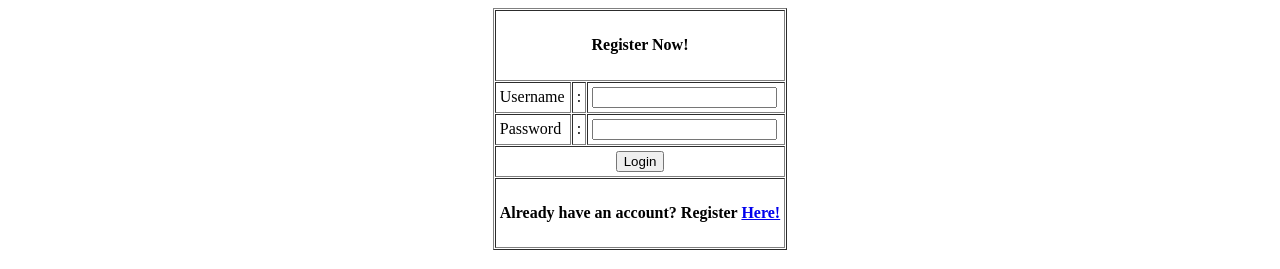
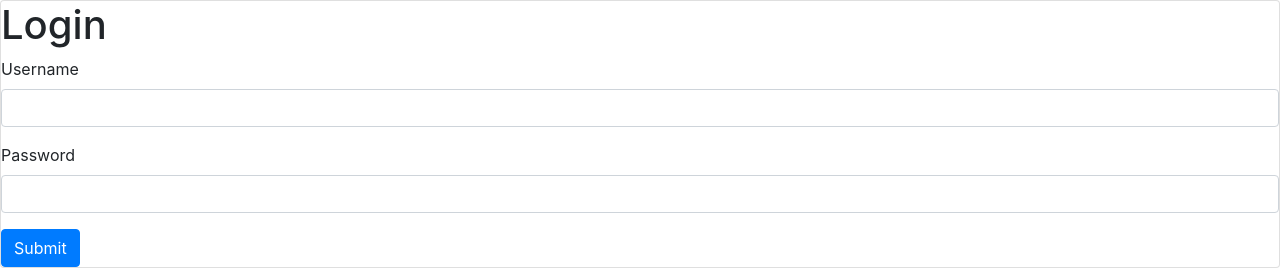
Before and after one commit to PoulsenSky/Arsip-Surat, a PHP site: page /Login.php in a window 1280 px wide. Shown: the top 269 px of the page. Run offline with PHP 8.4, Linux system fonts and the light colour scheme.

Commit message:
Update login.php
Adding new layout of login front end

```diff
--- a/Login.php
+++ b/Login.php
@@ -13,7 +13,7 @@
 			if(password_verify($password, $row['password'])) {
 
 				$_SESSION["Login"] = true;
-				echo "<script> alert('Welcome to the Book List!')</script>";
+				echo "<script> alert('Welcome!')</script>";
 				header("Location:index.php");
 			exit;
 
@@ -29,42 +29,60 @@
 		<meta charset="UTF-8">
 		<meta name="viewport" content="width=device-width, initial=scalee=1.0">
 		<title> Register! </title>
+		<link rel="stylesheet" href="css/style.css">
+		<link href="https://cdn.jsdelivr.net/npm/bootstrap@5.1.3/dist/css/bootstrap.min.css" rel="stylesheet" integrity="sha384-1BmE4kWBq78iYhFldvKuhfTAU6auU8tT94WrHftjDbrCEXSU1oBoqyl2QvZ6jIW3" crossorigin="anonymous">
+		<link rel="stylesheet" href="https://stackpath.bootstrapcdn.com/bootstrap/4.1.3/css/bootstrap.min.css" integrity="sha384-MCw98/SFnGE8fJT3GXwEOngsV7Zt27NXFoaoApmYm81iuXoPkFOJwJ8ERdknLPMO" crossorigin="anonymous">
 	</head>
 
-	<body>
-		<center>
+	<body class="HelloBG">
 	<?php
-		if(isset($error)) { ?>
-		<table border="1" cellpadding="4" cellspacing="1">
-			<tr> <th>
-			<h2 style="color:red;"> <center> Username/Password isn't correct! <br> Try Again! </center> </h2>
-			</th> </tr>
-		<table> <br> <br>
-	<?php	}	?>
-		<table border="1" cellpadding="4" cellspacing="1">
-		<tr> <th colspan="3" style="Text-align:center"> <h4 style="Text:bold"> Register Now! </h4> </th> </tr>
-		<form method="POST" action="">
-<tr>	<td> Username </td>
-		<td> : </td>
-		<td>	<label for="username"> </label>
-				<input type="text" id="username" name="username" autocomplete="on" required>
-				<br> </td> </tr>
+		if(isset($error)) {
+			alert("An error occurred");
+		}	?>
+		<div class="card">
+		<form class="myform getLeft">
+			<h1 class="title"> Login </h1>
+			<div class="mb-3">
+				<label for="exampleInputEmail1" class="form-label">Username</label>
+				<input type="email" class="form-control" id="exampleInputEmail1" aria-describedby="emailHelp">
+			</div>
+			<div class="mb-3">
+				<label for="exampleInputPassword1" class="form-label">Password</label>
+				<input type="password" class="form-control" id="exampleInputPassword1">
+			</div>
+			<button type="submit" class="btn btn-primary">Submit</button>
+			</form>
+		</div>
 
-<tr>	<td> Password </td>
-		<td> : </td>
-		<td>	<label for="password"></label>
-				<input type="password" id="password" name="password" autocomplete="off">
-				<br> </td> </tr>
 
-<tr>	<td colspan="3">
-                <center> <button type="submit" name="Login"> Login </button> </center>
-        </td> </tr>
 
-<tr>	<td colspan="3">
-                <center> <h4> Already have an account? Register <a href="Register.php"> Here! </a> </h4> </center>
-        </td> </tr>
 
-		</form>
-		</center>
+
+
+
+		<div class="colorFooter">
+		<footer class="d-flex flex-wrap justify-content-between align-items-center py-3 my-4 border-top" style="user-select: auto;">
+			<div class="col-md-4 d-flex align-items-center" style="user-select: auto;">
+			<a href="/" class="mb-3 me-2 mb-md-0 text-muted text-decoration-none lh-1" style="user-select: auto;">
+				<svg class="bi" width="30" height="24" style="user-select: auto;"><use xlink:href="#bootstrap" style="user-select: auto;"></use></svg>
+			</a>
+			<span class="text-muted" style="user-select: auto;">
+			<img src="https://upload.wikimedia.org/wikipedia/commons/b/bc/%28Bukit_Asam%29_Logo_CMYK-01.png" class="logoImg"> Copyright, PT Bukit Asam | All rights reserved</span>
+			</div>
+			<ul class="nav col-md-4 justify-content-end list-unstyled d-flex" style="user-select: auto;">
+			<li class="ms-3" style="user-select: auto;"><a class="text-muted" href="#" style="user-select: auto;"><svg class="bi" width="24" height="24" style="user-select: auto;"><use xlink:href="#twitter" style="user-select: auto;"></use></svg></a></li>
+			<li class="ms-3" style="user-select: auto;"><a class="text-muted" href="#" style="user-select: auto;"><svg class="bi" width="24" height="24" style="user-select: auto;"><use xlink:href="#instagram" style="user-select: auto;"></use></svg></a></li>
+			<li class="ms-3" style="user-select: auto;"><a class="text-muted" href="#" style="user-select: auto;"><svg class="bi" width="24" height="24" style="user-select: auto;"><use xlink:href="#facebook" style="user-select: auto;"></use></svg></a></li>
+			</ul>
+		</footer> </div>
+
+
+
+
+
+		<!-- SCRIPT ONLY -->
+		<script src="https://code.jquery.com/jquery-3.3.1.slim.min.js" integrity="sha384-q8i/X+965DzO0rT7abK41JStQIAqVgRVzpbzo5smXKp4YfRvH+8abtTE1Pi6jizo" crossorigin="anonymous"></script>
+		<script src="https://cdnjs.cloudflare.com/ajax/libs/popper.js/1.14.3/umd/popper.min.js" integrity="sha384-ZMP7rVo3mIykV+2+9J3UJ46jBk0WLaUAdn689aCwoqbBJiSnjAK/l8WvCWPIPm49" crossorigin="anonymous"></script>
+		<script src="https://stackpath.bootstrapcdn.com/bootstrap/4.1.3/js/bootstrap.min.js" integrity="sha384-ChfqqxuZUCnJSK3+MXmPNIyE6ZbWh2IMqE241rYiqJxyMiZ6OW/JmZQ5stwEULTy" crossorigin="anonymous"></script>
 	</body>
 </html>
```
